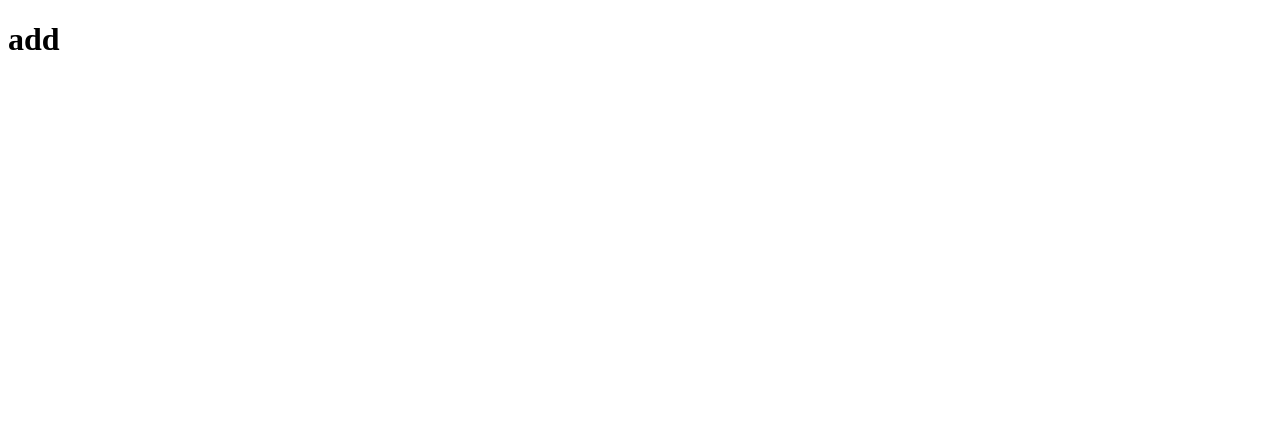
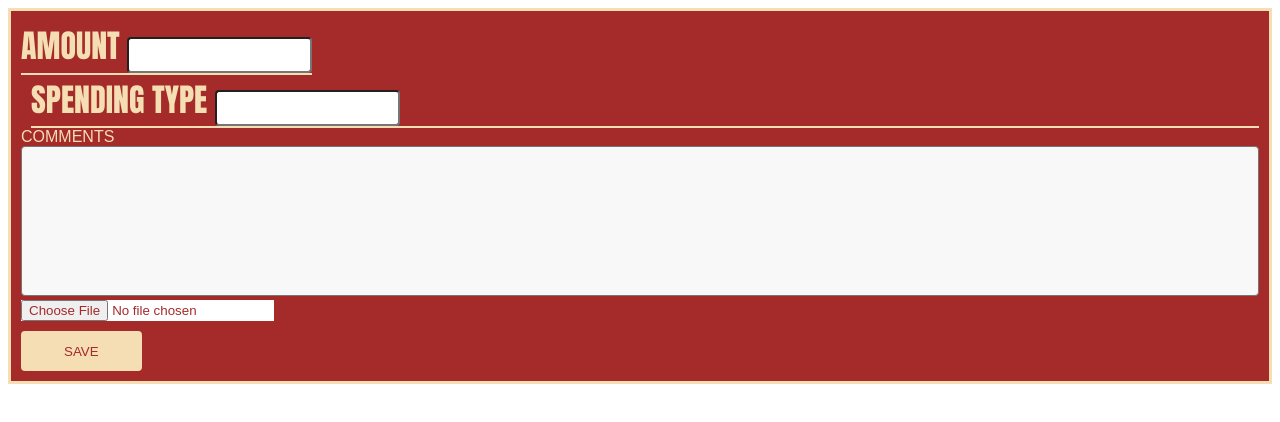
Before and after one commit to UnitedFeodor/spa-spending-tracker, a React (Create React App) app in the folder frontend/: page /add in a window 1280 px wide. Shown: the top 422 px of the page. Built offline with nearby package versions, Linux system fonts and the light colour scheme.

Commit message:
add spa deletion

```diff
--- a/frontend/src/components/add/add.tsx
+++ b/frontend/src/components/add/add.tsx
@@ -1,10 +1,39 @@
 import React from 'react';
 
 const AddPage = () => {
+
+   // TODO form validation
+
+
     return (
-        <div>
-            <h1>add</h1>
+        <form name="addForm" method="post" action="/api/add" encType="multipart/form-data">
+        <div className="spending-element">
+
+            <div className="element-amount">
+                <label> AMOUNT </label>
+                <input type="text" name="amount"/>
+
+            </div>
+            <div className="element-header">
+                <label> SPENDING TYPE </label>
+                <input type="text" name="type"/>
+
+            </div>
+
+            <div className="element-comment">
+                <label> COMMENTS </label>
+                    <textarea name="comments"></textarea>
+
+            </div>
+
+            <div className="element-file">
+                <input type="file" name="filedata"/>
+            </div>
+
+            <input type="submit" value="SAVE"/>
         </div>
+
+    </form>
     );
 };
 
--- a/frontend/src/components/home/home.tsx
+++ b/frontend/src/components/home/home.tsx
@@ -1,5 +1,5 @@
 import axios from 'axios'
-import React, { Fragment, Key, useEffect, useState } from 'react'
+import React, { Fragment, Key, useEffect, useReducer, useState } from 'react'
 import { Link } from 'react-router-dom'
 import './style.css'
 import  Dinero from "dinero.js";
@@ -7,28 +7,65 @@ import  Dinero from "dinero.js";
 const Home = () => {
     const [spendingsList,setSpendingsList] = useState(null)
     const [limits,setLimits] = useState(null as any)
-    const [helper,setHelper] = useState(null as any)
 
-/*
-    useEffect(() => {
-        fetch('/spendings')
-        .then(res => res.json())
-        .then(res => setParams(res))
-    }, [])
-    */
+    const [ignored, forceUpdate] = useReducer(x => x + 1, 0);
+
 
     useEffect(() => {
         const apiUrl = '/api/spendings';
         axios.get(apiUrl).then((resp) => {
-          const data = resp.data;
-          console.log("resp.data is ",resp.data);
-          console.log("resp.data.list is ",resp.data.list);
-          setSpendingsList(data.list);
-          setLimits(data.limits)
-          setHelper(data.helper)
+            console.log("get.then in useEffect")
+            const data = resp.data;
+            console.log("resp.data is ",resp.data);
+            console.log("resp.data.list is ",resp.data.list);
+            setSpendingsList(data.list);
+            setLimits(data.limits)
         });
       }, []);
 
+
+    const handleSubmit = (event : any) => {
+        console.log('handleSubmit ran');
+        event.preventDefault();
+
+        axios.postForm('/api/spendings', {
+            _id: event.target._id.value,
+            image:  event.target.image.value,
+        }).then((res) => {
+            console.log("postForm.then")
+            const apiUrl = '/api/spendings';
+            axios.get(apiUrl).then((resp) => {
+            console.log("get in post.then  ")
+            const data = resp.data;
+            console.log("resp.data is ",resp.data);
+            console.log("resp.data.list is ",resp.data.list);
+            setSpendingsList(data.list);
+            setLimits(data.limits)
+        });
+        }).catch(function (error) {
+            if (error.response) {
+              // The request was made and the server responded with a status code
+              // that falls out of the range of 2xx
+              console.log(error.response.data);
+              console.log(error.response.status);
+              console.log(error.response.headers);
+            } else if (error.request) {
+              // The request was made but no response was received
+              // `error.request` is an instance of XMLHttpRequest in the browser and an instance of
+              // http.ClientRequest in node.js
+              console.log(error.request);
+            } else {
+              // Something happened in setting up the request that triggered an Error
+              console.log('Error', error.message);
+            }
+            console.log(error.config);
+          });
+
+        //"proxy": "http://localhost:3001"
+
+        // eslint-disable-next-line react-hooks/rules-of-hooks
+        forceUpdate()
+    }
 
     console.log("spendingList is ",spendingsList)
 
@@ -53,7 +90,7 @@ const Home = () => {
     const spendingsArray: ISpending[] = spendingsList as unknown as ISpending[]
     const limitsObj: ILimits = limits as unknown as ILimits
     let limitsPanel = null
-    if(limitsObj !== null && helper !== null) {
+    if(limitsObj !== null) {
         limitsPanel = <Fragment>
                 <div className="limits-info" >
                     <div className="all-limits">
@@ -107,7 +144,7 @@ const Home = () => {
                             <div className="element-header">{item.type}</div>
                         </td>
                         <td>
-                            <form name="element-form" method="post" id="delete-form" encType="multipart/form-data" action="/api/spendings">
+                            <form name="element-form" method="post" id="delete-form" encType="multipart/form-data" action="/api/spendings" onSubmit={handleSubmit}>
                                 <input type="hidden" name="_id" value={String(item._id)} />
                                 <input type="hidden" name="image" value={(item.image !== null) ? String(item.image)  : '' } />
                                 <input type="submit" value="Delete"/>
```
Also changed, not shown: 2 other files (tests, documents, lock files or other folders).
